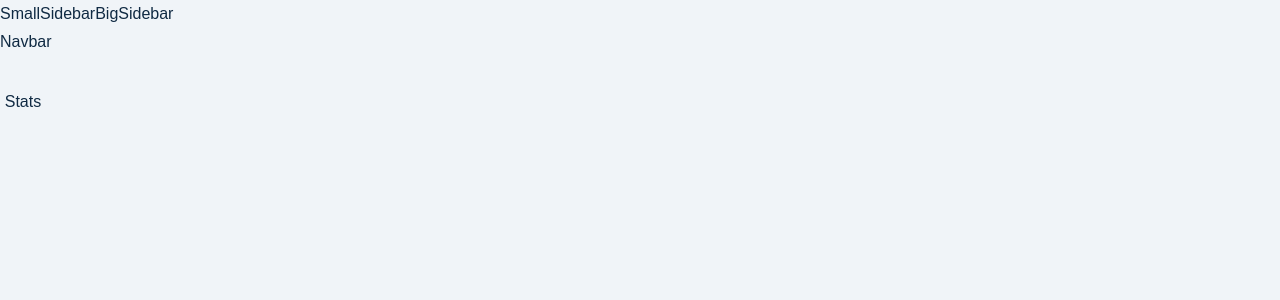
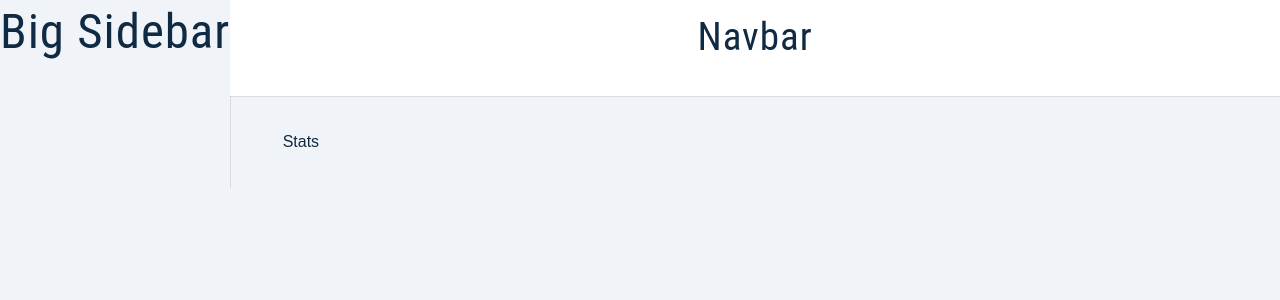
Before and after one commit to jodoesgit/react18-redux-jobster, a React (Create React App) app: page / in a window 1280 px wide. Shown: the top 300 px of the page. Built offline with nearby package versions, Linux system fonts and the light colour scheme.

Commit message:
Added Nav wrappers

```diff
--- a/src/components/BigSidebar.js
+++ b/src/components/BigSidebar.js
@@ -1,4 +1,10 @@
+import Wrapper from '../assets/wrappers/BigSidebar';
+
 const BigSidebar = () => {
-  return <div>BigSidebar</div>;
+  return (
+    <Wrapper>
+      <h1>Big Sidebar</h1>
+    </Wrapper>
+  );
 };
 export default BigSidebar;
--- a/src/components/Navbar.js
+++ b/src/components/Navbar.js
@@ -1,4 +1,10 @@
+import Wrapper from '../assets/wrappers/Navbar';
+
 const Navbar = () => {
-  return <div>Navbar</div>;
+  return (
+    <Wrapper>
+      <h2>Navbar</h2>
+    </Wrapper>
+  );
 };
 export default Navbar;
--- a/src/components/SmallSidebar.js
+++ b/src/components/SmallSidebar.js
@@ -1,4 +1,10 @@
+import Wrapper from '../assets/wrappers/SmallSidebar';
+
 const SmallSidebar = () => {
-  return <div>SmallSidebar</div>;
+  return (
+    <Wrapper>
+      <h1>SmallSidebar</h1>
+    </Wrapper>
+  );
 };
 export default SmallSidebar;
```
